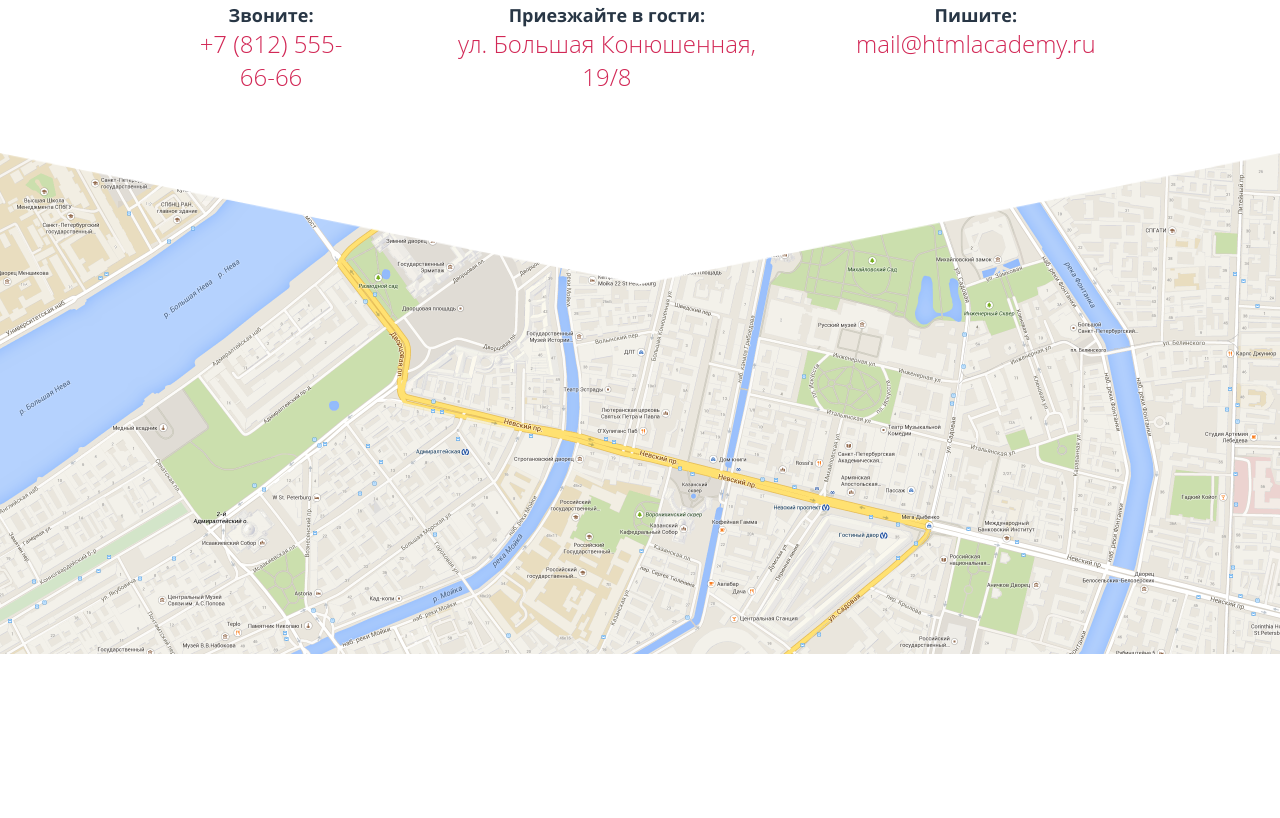
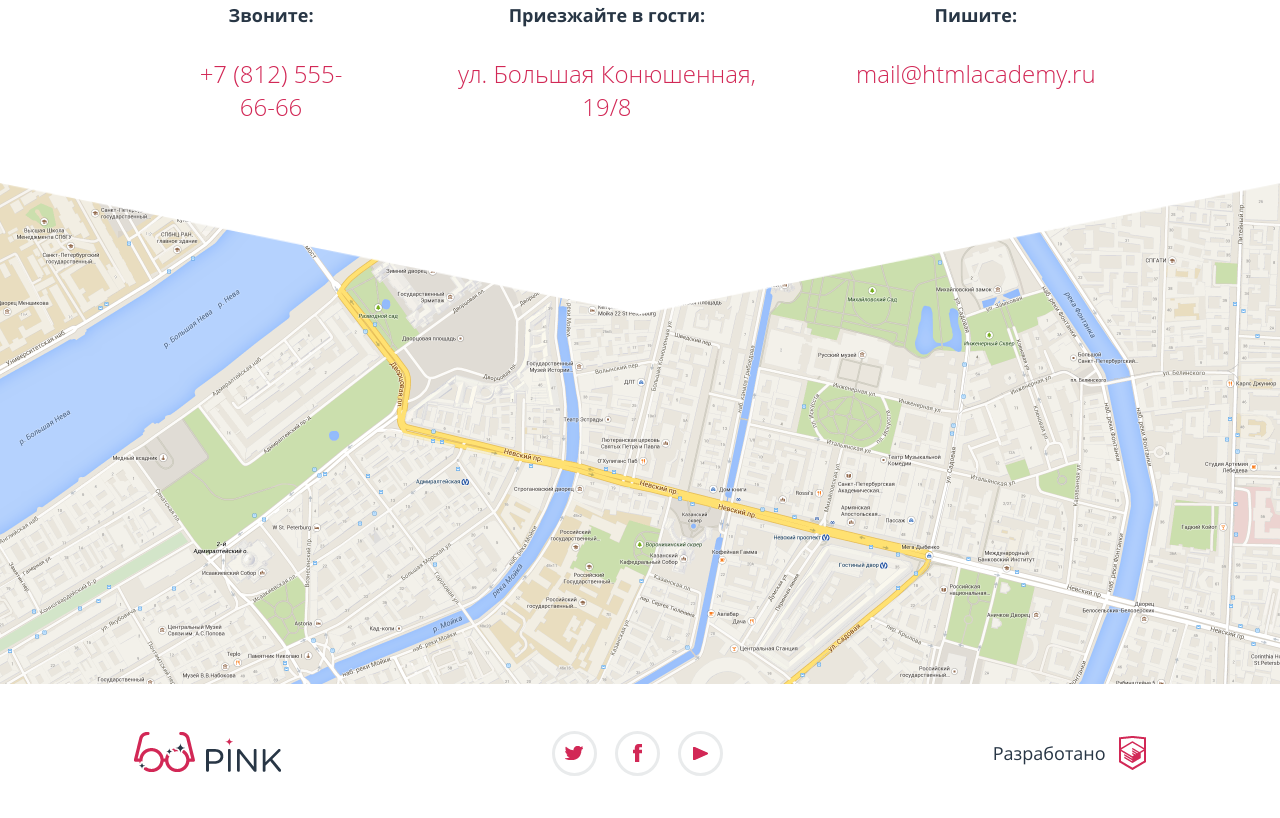
Before and after one commit to gregor-tokarev/Pink, a website: page src/index.html in a window 1280 px wide. Shown: the part 2955-3773 px from the top of the page. Before the commit the page ends 3613 px from the top, so only its background shows below. Drawn offline with nearby package versions, Linux system fonts and the light colour scheme; files that its build step writes are made by us from their sources; a web font is replaced by a local one.

Commit message:
footer finished

```diff
--- a/src/index.html
+++ b/src/index.html
@@ -243,6 +243,25 @@
     <img src="images/map.png" alt="" srcset="images/map@3x.png 3x , images/map@4x.png 4x">
   </div>
 </section>
+
+<footer class="footer">
+  <div class="footer__wrapper">
+    <div class="footer__logo">
+      <picture>
+        <source media="(min-width: 960px)" srcset="images/logotype-blue-desktop.png">
+        <img src="images/logotype-blue-tablet.svg.png">
+      </picture>
+    </div>
+    <div class="social-list">
+      <div class="social-list__item"></div>
+      <div class="social-list__item"></div>
+      <div class="social-list__item"></div>
+    </div>
+    <div class="footer__creator">
+      Разработано
+    </div>
+  </div>
+</footer>
 <script src="all.js"></script>
 </body>
 </html>
--- a/src/style/blocks/_contacts.scss
+++ b/src/style/blocks/_contacts.scss
@@ -81,6 +81,10 @@
     font-family: "Open Sans Bold", Arial, sans-serif;
     font-size: 18px;
     font-weight: 700;
+
+    @media ($desktop) {
+      margin-bottom: 30px;
+    }
   }
 
   &__contact {
--- /dev/null
+++ b/src/style/blocks/_footer.scss
@@ -0,0 +1,29 @@
+.footer {
+  height: 130px;
+  display: none;
+  align-items: center;
+  justify-content: space-between;
+  color: #283645;
+  font-family: "Open Sans", Arial, sans-serif;
+  font-size: 18px;
+  font-weight: 400;
+  line-height: 18px;
+
+  @media ($tablet) {
+    display: block;
+  }
+
+  &__wrapper {
+    display: flex;
+    height: 100%;
+    align-items: center;
+    justify-content: space-between;
+
+    @extend %container;
+  }
+
+  &__creator {
+    padding: 10px 40px 10px 0;
+    background: url("images/htmlacademy.png") no-repeat right center;
+  }
+}
--- /dev/null
+++ b/src/style/blocks/_social-list.scss
@@ -0,0 +1,24 @@
+.social-list {
+  display: flex;
+
+  &__item {
+    border-radius: 50%;
+    border: 3px solid #e9ebec;
+    width: 45px;
+    height: 45px;
+
+    &:nth-child(1) {
+      background: url("images/twitter.png") no-repeat center;
+
+    }
+
+    &:nth-child(2) {
+      background: url("images/facebook.png") no-repeat center;
+      margin: 0 18px;
+    }
+
+    &:nth-child(3) {
+      background: url("images/youtube.png") no-repeat center;
+    }
+  }
+}
--- a/src/style/style.scss
+++ b/src/style/style.scss
@@ -55,3 +55,5 @@ img {
 @import "blocks/prises";
 @import "blocks/table";
 @import "blocks/contacts";
+@import "blocks/footer";
+@import "blocks/social-list";
```
Also changed, not shown: src/images/facebook.png (added), src/images/htmlacademy.png (added), src/images/logotype-blue-desktop.png (added), src/images/logotype-blue-tablet.svg.png (added), src/images/twitter.png (added), src/images/youtube.png (added).
